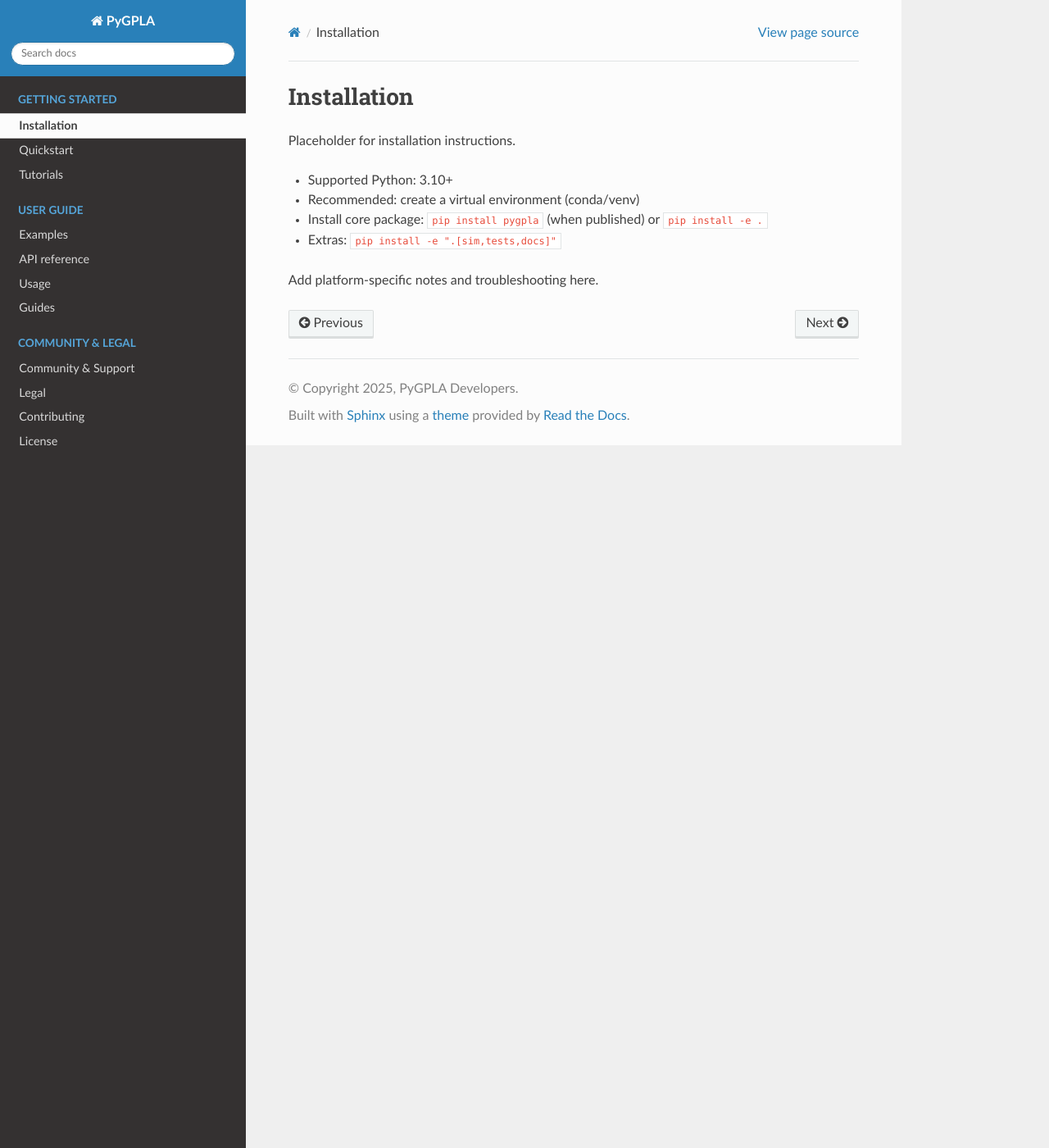
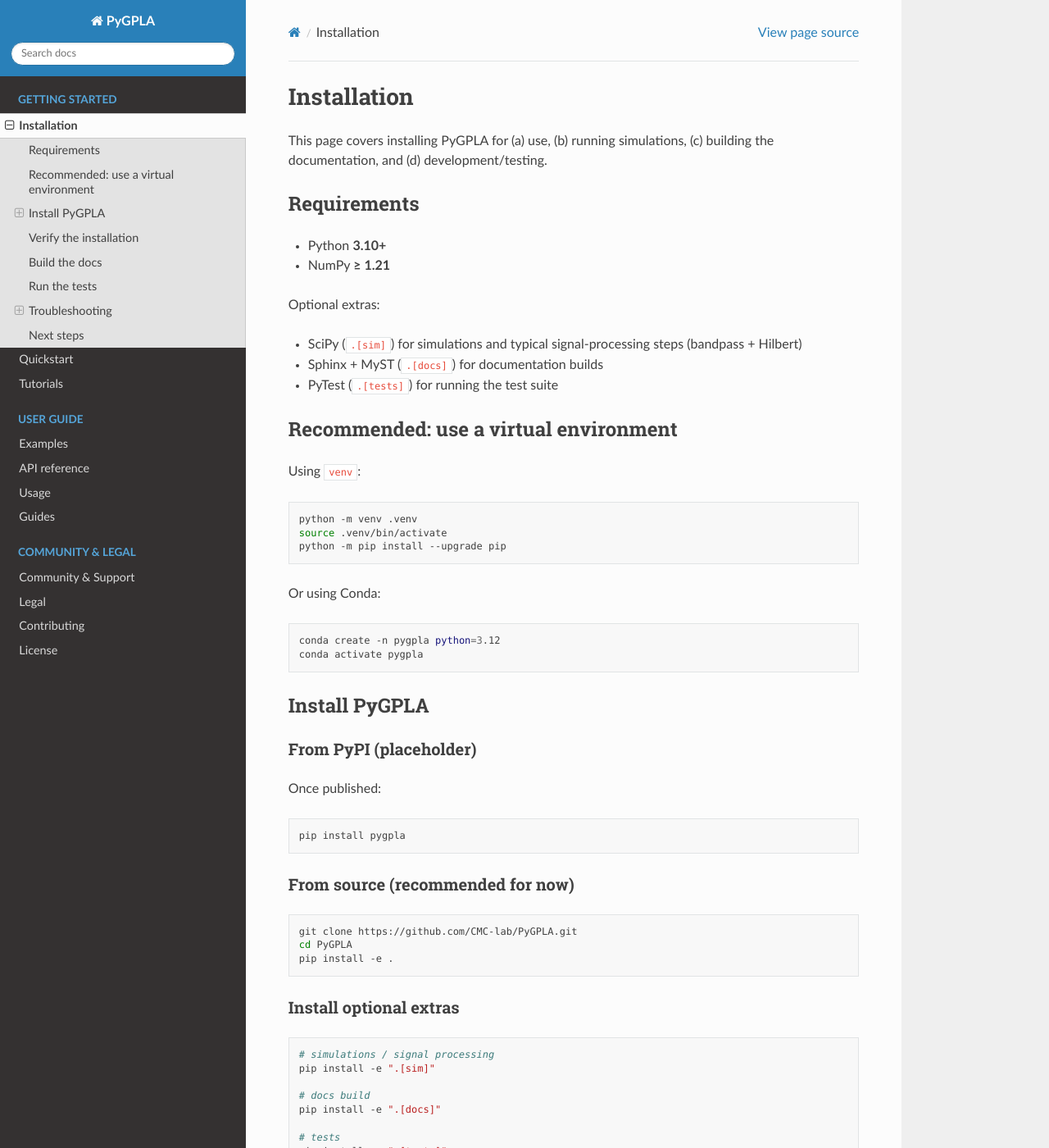
Before and after one commit to CMC-unit/PyGPLA, a Sphinx documentation site: the page built from docs/installation.md, in a window 1280 px wide and 1400 px high. Shown: the whole window at 82% size. Built offline with Sphinx 7.4.7 and the Read the Docs theme 3.1.0, drawn with Linux system fonts in a browser that asks for light colours; some of the changed text lies outside the part shown.

Commit message:
update the installation.md

````diff
--- a/docs/installation.md
+++ b/docs/installation.md
@@ -1,10 +1,123 @@
 # Installation
 
-Placeholder for installation instructions.
+This page covers installing PyGPLA for (a) use, (b) running simulations, (c) building the
+documentation, and (d) development/testing.
 
-- Supported Python: 3.10+
-- Recommended: create a virtual environment (conda/venv)
-- Install core package: `pip install pygpla` (when published) or `pip install -e .`
-- Extras: `pip install -e ".[sim,tests,docs]"`
+## Requirements
 
-Add platform-specific notes and troubleshooting here.
+- Python **3.10+**
+- NumPy **≥ 1.21**
+
+Optional extras:
+
+- SciPy (`.[sim]`) for simulations and typical signal-processing steps (bandpass + Hilbert)
+- Sphinx + MyST (`.[docs]`) for documentation builds
+- PyTest (`.[tests]`) for running the test suite
+
+## Recommended: use a virtual environment
+
+Using `venv`:
+
+```bash
+python -m venv .venv
+source .venv/bin/activate
+python -m pip install --upgrade pip
+```
+
+Or using Conda:
+
+```bash
+conda create -n pygpla python=3.12
+conda activate pygpla
+```
+
+## Install PyGPLA
+
+### From PyPI (placeholder)
+
+Once published:
+
+```bash
+pip install pygpla
+```
+
+### From source (recommended for now)
+
+```bash
+git clone https://github.com/CMC-lab/PyGPLA.git
+cd PyGPLA
+pip install -e .
+```
+
+### Install optional extras
+
+```bash
+# simulations / signal processing
+pip install -e ".[sim]"
+
+# docs build
+pip install -e ".[docs]"
+
+# tests
+pip install -e ".[tests]"
+```
+
+You can combine extras:
+
+```bash
+pip install -e ".[sim,docs,tests]"
+```
+
+## Verify the installation
+
+```{code-block} python
+import pygpla
+print(pygpla.__version__)
+```
+
+## Build the docs
+
+```bash
+pip install -e ".[docs]"
+sphinx-build -b html docs docs/_build/html
+```
+
+Open `docs/_build/html/index.html`.
+
+## Run the tests
+
+```bash
+pip install -e ".[tests]"
+pytest
+```
+
+## Troubleshooting
+
+### SciPy install issues
+
+If `pip install -e ".[sim]"` fails, try upgrading pip first:
+
+```bash
+python -m pip install --upgrade pip
+```
+
+On some systems, you may prefer installing SciPy via Conda:
+
+```bash
+conda install scipy
+```
+
+### Docs theme import error
+
+If Sphinx errors with `No module named 'sphinx_rtd_theme'`, ensure you installed the docs
+extras:
+
+```bash
+pip install -e ".[docs]"
+```
+
+## Next steps
+
+- Quickstart: :doc:`quickstart`
+- Tutorials (Figure 2 walkthrough): :doc:`tutorials`
+- Usage notes and configuration knobs: :doc:`usage`
````
